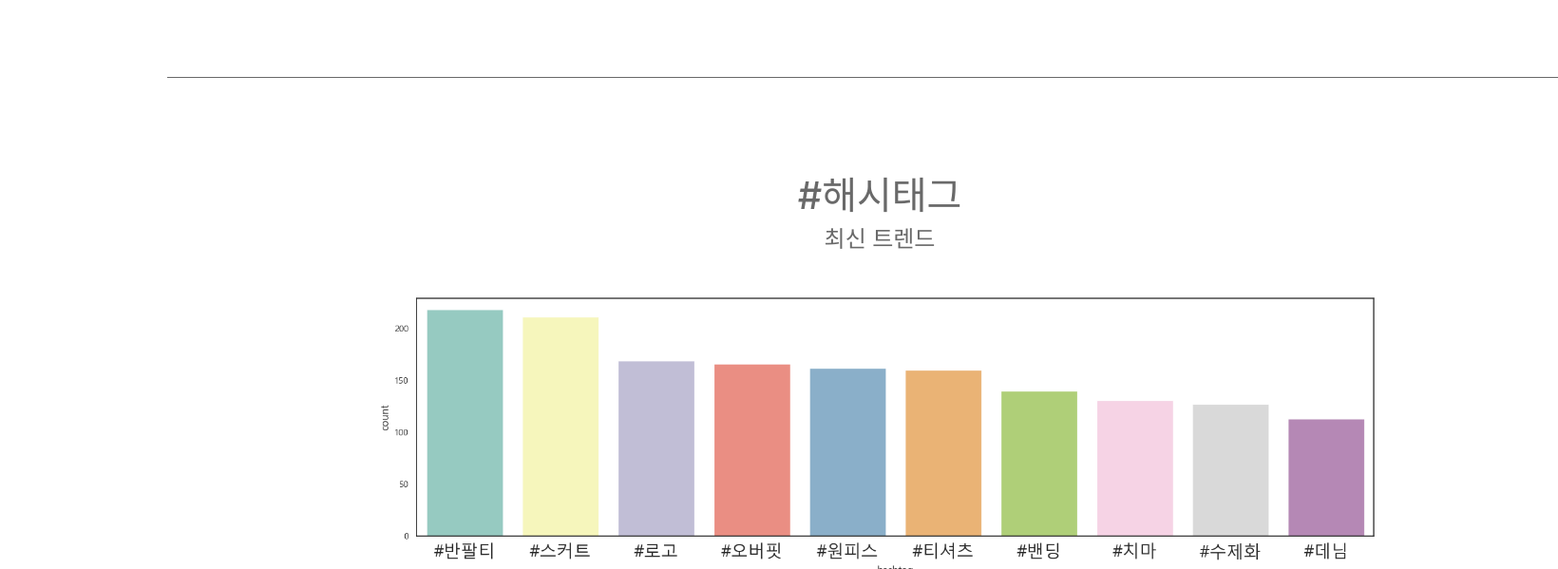
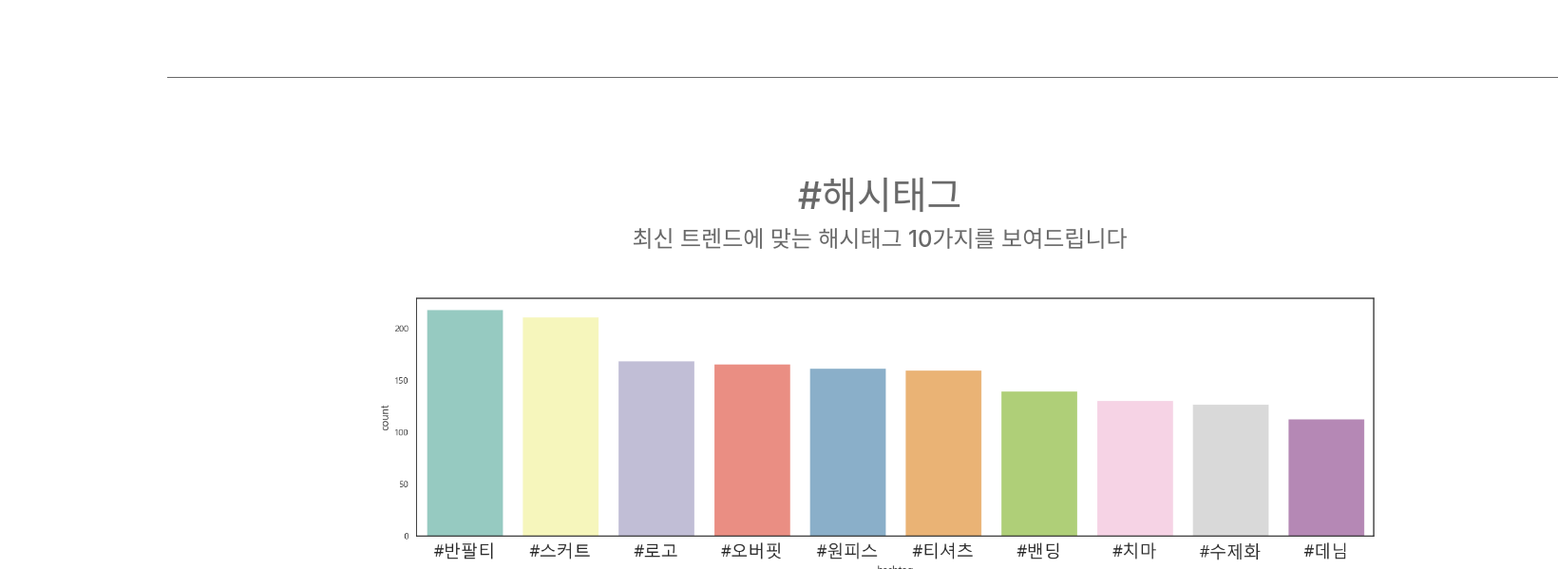
Before and after one commit to boolks/WEARWHAT, a Django app: template wearwhat/templates/wearwhat/main.html in a window 1640 px wide. Shown: the part 825-1424 px from the top of the page at 95% size. Run offline with Django 3.2, Linux system fonts and the light colour scheme; the template is opened without the code that fills it, so the values that code supplies are empty; some libraries are stand-ins or nearby versions.

Commit message:
change text

```diff
--- a/wearwhat/templates/wearwhat/main.html
+++ b/wearwhat/templates/wearwhat/main.html
@@ -349,7 +349,7 @@
 
             <div id="hashtag" style="border-top: solid dimgrey 1px; width: 1500px; height: 1000px; margin-top: 200px; padding: 100px">
                 <h1 style="color: dimgrey">#해시태그</h1>
-                <h4 style="color: dimgrey">최신 트렌드</h4>
+                <h4 style="color: dimgrey">최신 트렌드에 맞는 해시태그 10가지를 보여드립니다</h4>
                 <img src="../../static/images/tag_image.png" alt="" style="max-width: 100%;">
                 <button type="button" class="back_btn btn btn-dark btn-lg" style="margin-top: 50px">돌아가기</button>
 
```
